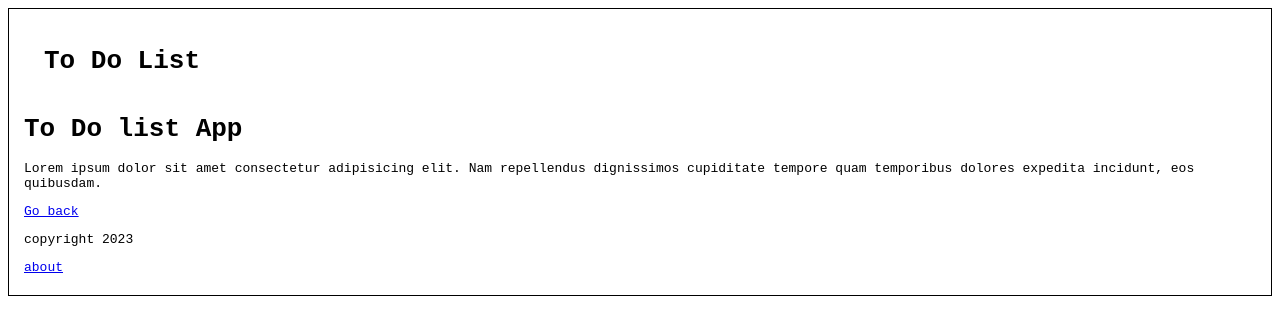
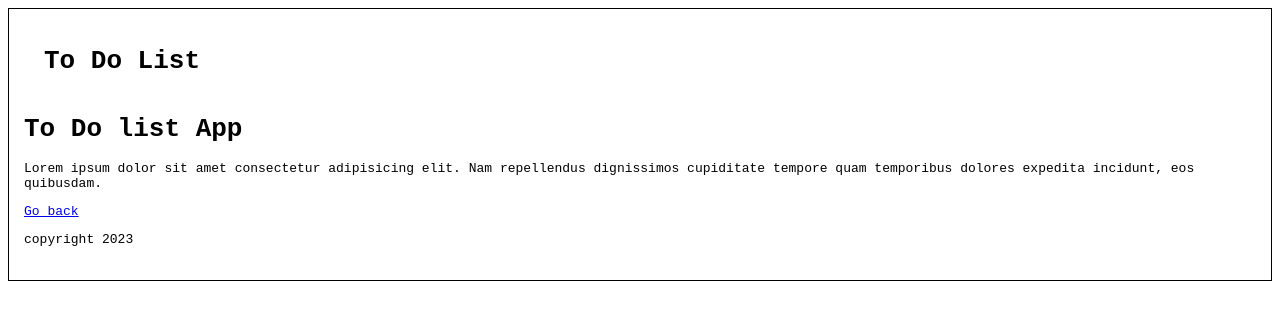
Before and after one commit to ianlabicani/ToDoApp-AngularWithNodejs, an Angular app in the folder frontend/: page /about in a window 1280 px wide. Shown: the top 320 px of the page. Built offline with nearby package versions, Linux system fonts and the light colour scheme.

Commit message:
Add hasRoute function for hiding about link

```diff
--- a/frontend/src/app/components/footer/footer.component.html
+++ b/frontend/src/app/components/footer/footer.component.html
@@ -1,4 +1,4 @@
 <footer>
   <p>copyright 2023</p>
-  <a routerLink="/about">about</a>
+  <a *ngIf="hasRoute('/')" routerLink="/about">about</a>
 </footer>
--- a/frontend/src/app/components/footer/footer.component.ts
+++ b/frontend/src/app/components/footer/footer.component.ts
@@ -1,15 +1,16 @@
 import { Component, OnInit } from '@angular/core';
+import { Router } from '@angular/router';
 
 @Component({
   selector: 'app-footer',
   templateUrl: './footer.component.html',
-  styleUrls: ['./footer.component.scss']
+  styleUrls: ['./footer.component.scss'],
 })
 export class FooterComponent implements OnInit {
+  constructor(private router: Router) {}
 
-  constructor() { }
-
-  ngOnInit(): void {
+  ngOnInit(): void {}
+  hasRoute(url: string): boolean {
+    return this.router.url == url;
   }
-
 }
```
